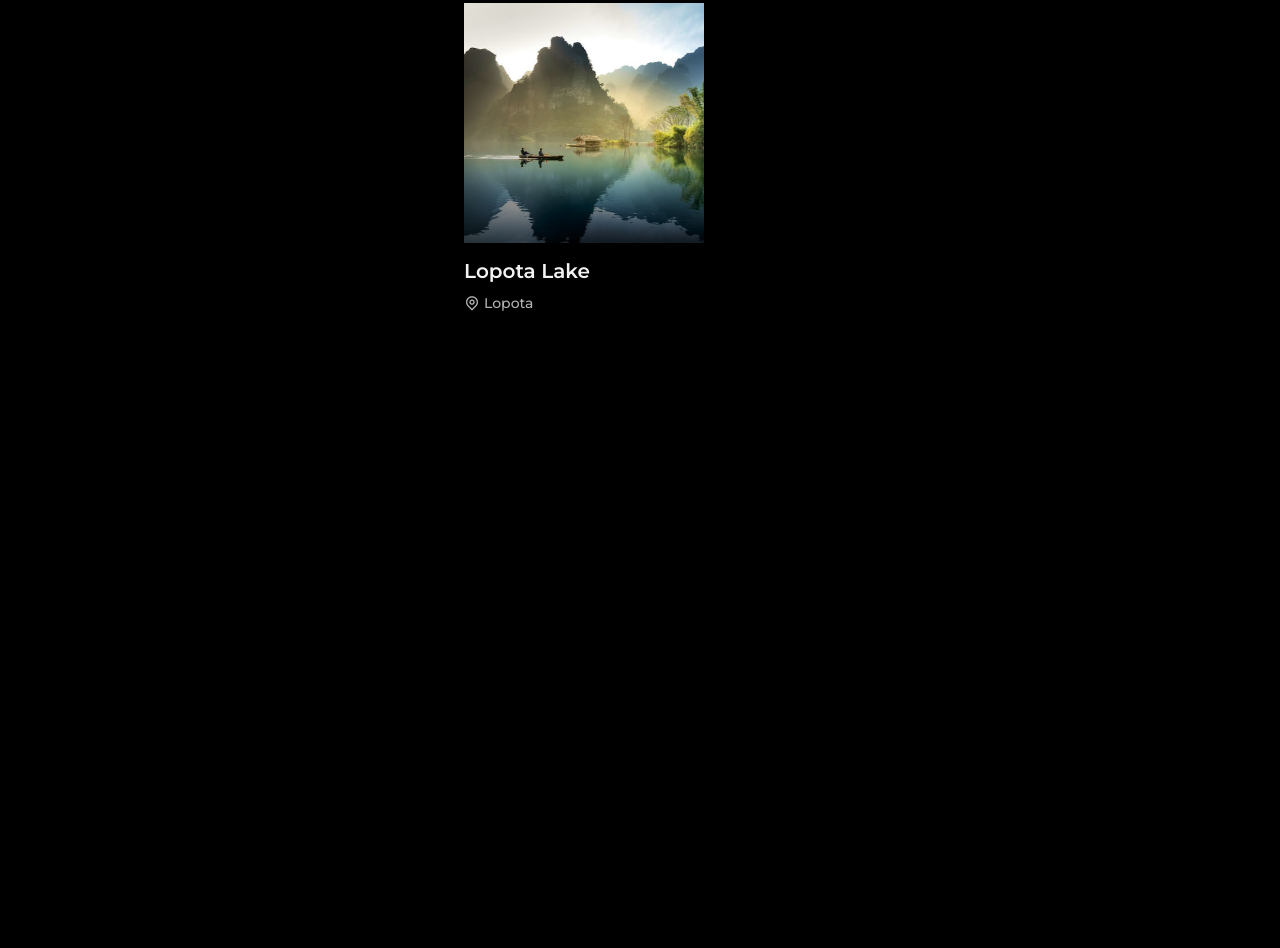
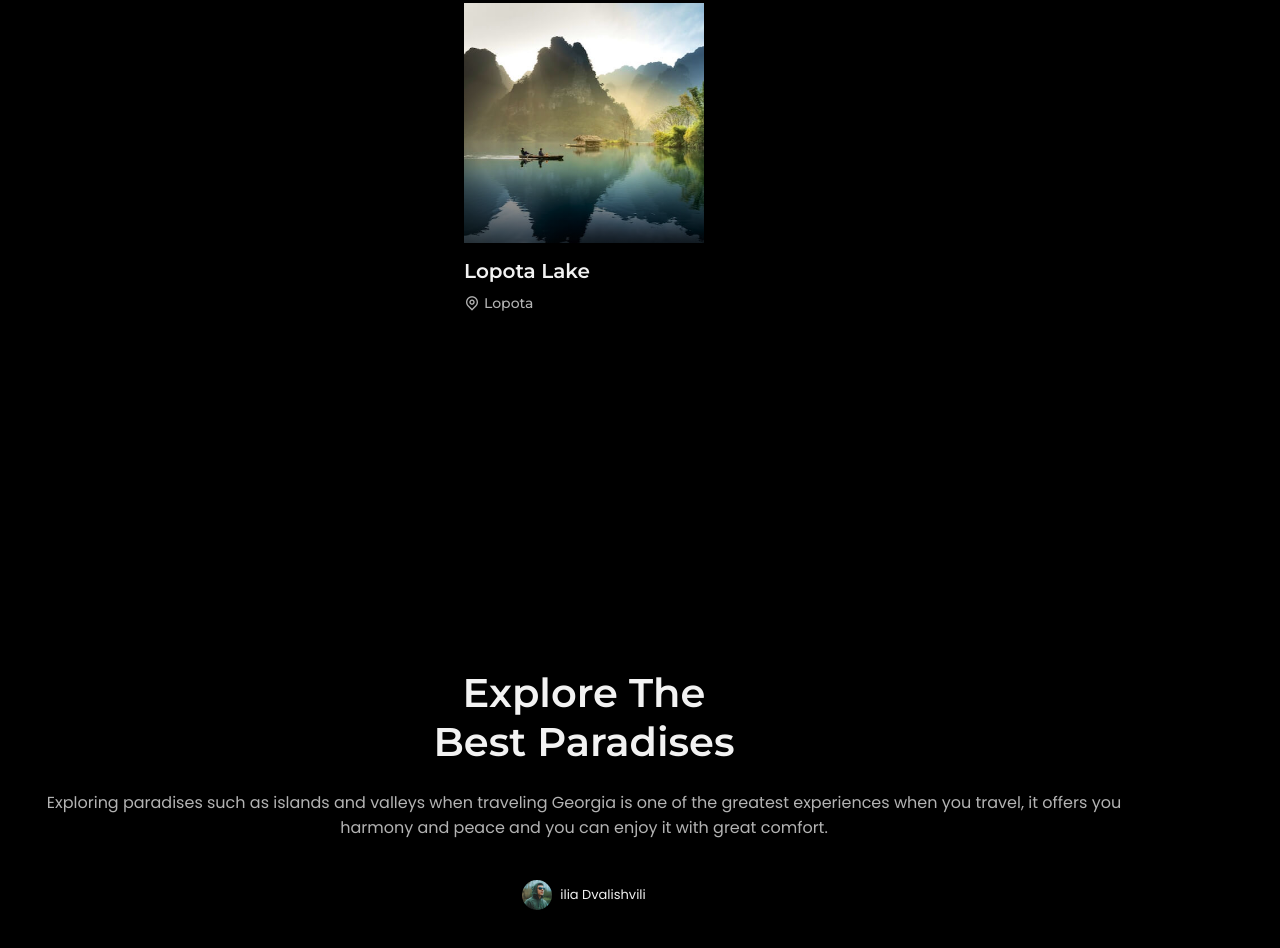
Before and after one commit to IkaMastera/Travel-Website, a plain HTML site: page travel.html in a window 1280 px wide. Shown: the part 2922-3870 px from the top of the page. Before the commit the page ends 3446 px from the top, so only its background shows below. Drawn offline with nearby package versions, Linux system fonts and the light colour scheme.

Commit message:
add: explore section

```diff
--- a/travel.css
+++ b/travel.css
@@ -407,7 +407,58 @@ img{
 
 
 /*=============== EXPLORE ===============*/
+.explore{
+    position: relative;
+}
 
+.explore__image{
+    position: absolute;
+    overflow: hidden;
+}
+
+.explore__img{
+    width: 100%;
+    height: 333px;
+    object-fit: cover;
+    object-position: center;
+}
+
+.explore__shadow{
+    position: absolute;
+    top: 0;
+    left: 0;
+    width: 100%;
+    height: 100%;
+    background: linear-gradient(180deg,
+     hsl(0, 0%, 0%) 5%,
+     hsla(0, 0%, 0%, 0) 40%,
+     hsla(0, 0%, 0%, 0) 60%),
+     hsl(0, 0%, 0%) 92%;
+}
+
+.explore__content{
+    position: relative;
+    padding-top: 16rem;
+    text-align: center;
+    row-gap: 2.5rem;
+}
+
+.explore__user{
+    display: inline-flex;
+    align-items: center;
+    justify-content: center;
+    column-gap: 0.5rem;
+}
+
+.explore__perfil{
+    width: 30px;
+    border-radius: 50%;
+}
+
+.explore__name{
+    font-size: small;
+    color: var(--title-color);
+}
 
 /*=============== JOIN ===============*/
 
--- a/travel.html
+++ b/travel.html
@@ -193,7 +193,34 @@
 
         <!-- EXPLORE -->
         <section class="explore section" id="explore">
+           <div class="explore__container">
+                <div class="explore__image">
+                    <img src="images/explore-beach.jpg" alt="explore image" class="explore__img">
+                    <div class="explore__shadow"></div>
+                </div>
 
+                <div class="explore__content container grid">
+                    <div class="explore__data">
+                        <h2 class="section__title">
+                            Explore The <br>
+                            Best Paradises
+                        </h2>
+
+                        <p class="explore__description">
+                            Exploring paradises such as islands and
+                            valleys when traveling Georgia is one of
+                            the greatest experiences when you travel, it
+                            offers you harmony and peace and you can enjoy
+                            it with great comfort.
+                        </p>
+                    </div>
+
+                    <div class="explore__user">
+                        <img src="images/explore-perfil.png" alt="explore image" class="explore__perfil">
+                        <span class="explore__name">ilia Dvalishvili</span>
+                    </div>
+                </div>
+           </div>
         </section>
 
         <!-- JOIN -->
```
